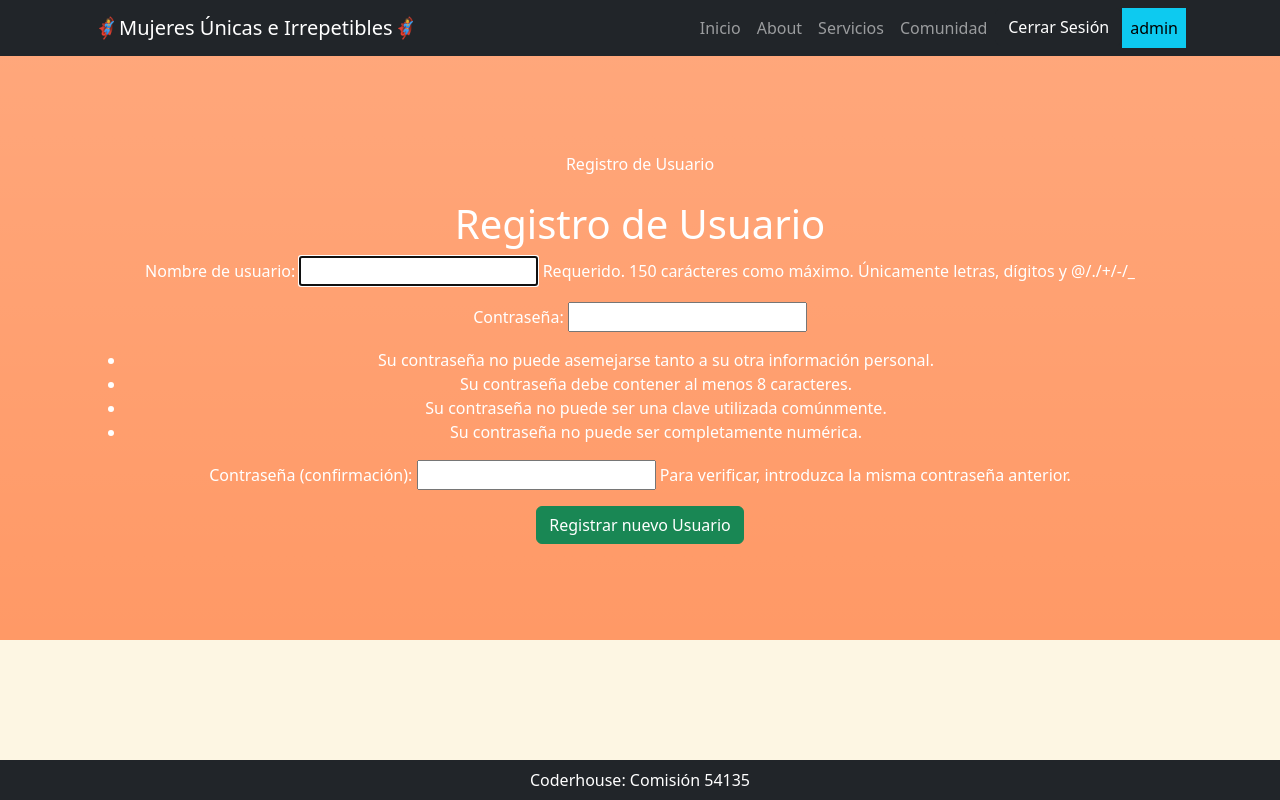
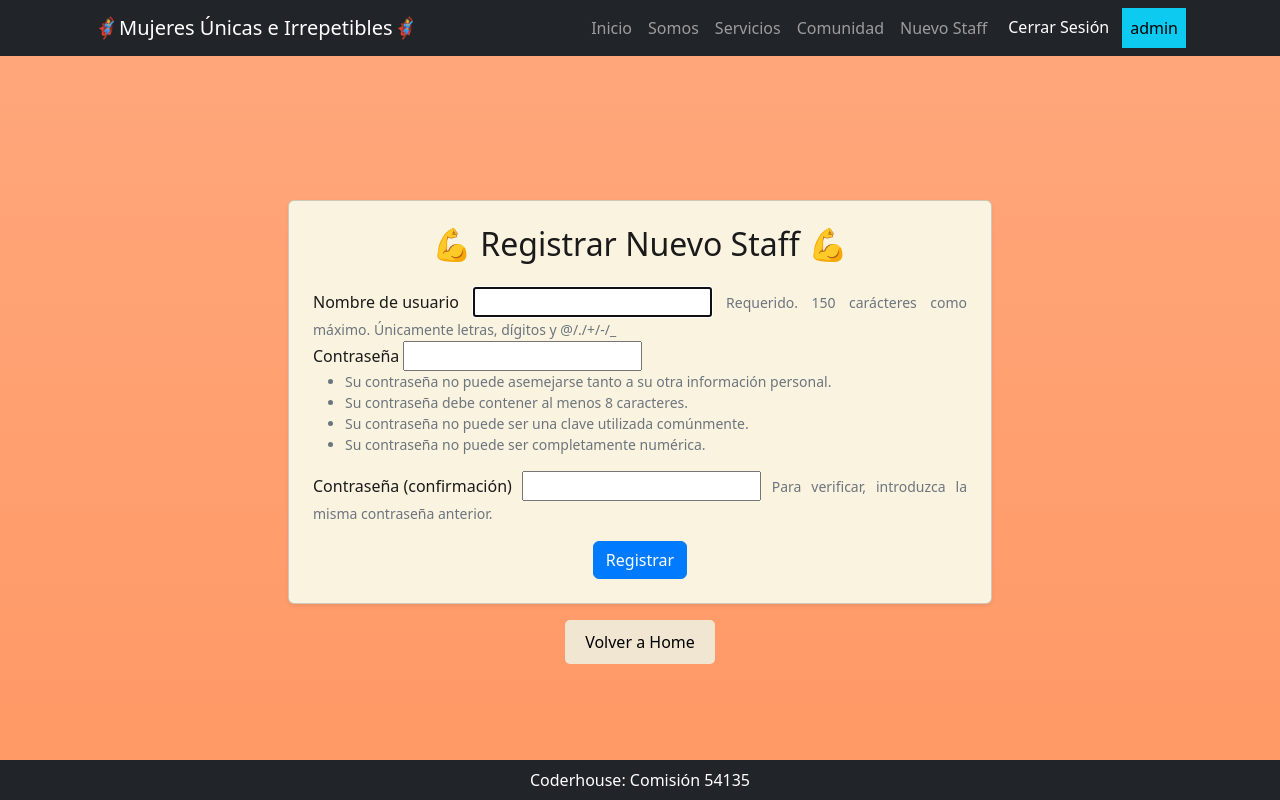
Before and after one commit to Pelosaurio/ProyectoFinal-Bastias, a Django app: page /register/ in a window 1280 px wide. Run offline with Django 5.2, Linux system fonts and the light colour scheme; a user stored in the database is signed in; some libraries are stand-ins or nearby versions.

Commit message:
modified: htmls login, logout, register, crearservicio

```diff
--- a/project/core/templates/core/componentes/navbar.html
+++ b/project/core/templates/core/componentes/navbar.html
@@ -18,7 +18,7 @@
                     <a class="nav-link" href="{% url 'core:home' %}">Inicio</a>
                 </li>
                 <li class="nav-item">
-                    <a class="nav-link" href="{% url 'core:home' %}">About</a>
+                    <a class="nav-link" href="{% url 'core:home' %}">Somos</a>
                 </li>
                 <li class="nav-item">
                     <a class="nav-link" href="{% url 'servicios:home' %}">Servicios</a>
@@ -28,6 +28,9 @@
                 </li>
                 <li class="nav-item">
                 {% if user.is_authenticated %}
+                <li class="nav-item">
+                    <a class="nav-link" href="{% url 'core:register' %}">Nuevo Staff</a>
+                </li>
                 <form action="{% url 'core:logout' %}" method="post">
                     {% csrf_token %}
                     <button type="submit" class="btn btn-dark"> Cerrar Sesión </button>
@@ -37,9 +40,7 @@
                     <a class="nav-link text-bg-info">{{ user.username }}</a>
                 </li>
                 {% else %}
-                <li class="nav-item">
-                    <a class="nav-link" href="{% url 'core:register' %}">Regístrate</a>
-                </li>
+
                 <li class="nav-item">
                     <a class="nav-link" href="{% url 'core:login' %}">Iniciar Sesión</a>
                 </li>
--- a/project/core/templates/core/register.html
+++ b/project/core/templates/core/register.html
@@ -1,17 +1,40 @@
 {% extends 'core/base.html' %}
 
-{% block titulo %}
-    Registro de Usuario
-{% endblock titulo %}
-
 {% block contenido %}
-    <div class="container">
-        <h1 class="mt-4"> Registro de Usuario </h1>
+    <div class="container mt-5">
+        <div class="row justify-content-center">
+            <div class="col-md-8">
+                <div class="card p-4 shadow-sm rounded" style="background-color: #faf3e0;">
+                    <h2 class="text-center mb-4" style="color: #1a1a1a;">💪 Registrar Nuevo Staff 💪</h2>
+                    <form method="post" class="text-left" style="text-align: justify;">
+                        {% csrf_token %}
+                        <div class="mb-3">
+                            {% for field in form %}
+                                <div class="form-group">
+                                    <label for="{{ field.id_for_label }}" style="color: #1a1a1a;">{{ field.label }}</label>
+                                    {{ field }}
+                                    {% if field.help_text %}
+                                        <small class="form-text text-muted" style="color: #1a1a1a;">{{ field.help_text }}</small>
+                                    {% endif %}
+                                    {% for error in field.errors %}
+                                        <div class="invalid-feedback" style="display: block; color: #dc3545;">
+                                            {{ error }}
+                                        </div>
+                                    {% endfor %}
+                                </div>
+                            {% endfor %}
+                        </div>
+                        <div class="d-flex justify-content-center">
+                            <button type="submit" class="btn btn-primary" style="background-color: #007bff; border-color: #007bff; color: #fff;">Registrar</button>
+                        </div>
+                    </form>
+                </div>
+            </div>
+        </div>
     </div>
-
-    <form method="post">
-        {% csrf_token %}
-        {{ form.as_p }}
-        <button type="submit" class="btn btn-success"> Registrar nuevo Usuario </button>
-    </form>
+    <div class="text-right mt-3">
+        <button style="background-color: #f0e6d2; border: none; padding: 10px 20px; border-radius: 5px;">
+            <a href="{% url 'core:home' %}" style="text-decoration: none; color: black;">Volver a Home</a>
+        </button>
+    </div>
 {% endblock contenido %}
--- a/project/core/views.py
+++ b/project/core/views.py
@@ -1,4 +1,5 @@
 from django.contrib.auth.views import LoginView
+from django.contrib.admin.views.decorators import staff_member_required
 from django.http import HttpRequest, HttpResponse
 from django.shortcuts import render
 
@@ -11,6 +12,7 @@ class CustomLoginView(LoginView):
     authentication_form = CustomAuthenticationForm
     template_name = "core/login.html"
 
+@staff_member_required
 def register(request: HttpRequest) -> HttpResponse:
     if request.method == "POST":
         form = CustomUserCreationForm(request.POST)
--- a/project/servicios/templates/servicios/crearservicio.html
+++ b/project/servicios/templates/servicios/crearservicio.html
@@ -24,6 +24,10 @@
                             <textarea class="form-control" id="id_descripcion" name="descripcion" rows="10" maxlength="500" style="background-color: #faf3e0; color: #000;"></textarea>
                         </div>
                         <div class="mb-3">
+                            <label for="id_valor" class="form-label" style="color: #000;">Valor (CLP)</label>
+                            <input type="number" class="form-control" id="id_valor" name="valor" style="background-color: #faf3e0; color: #000;">
+                        </div>
+                        <div class="mb-3">
                             <label for="id_cantidad" class="form-label" style="color: #000;">Cantidad</label>
                             <input type="number" class="form-control" id="id_cantidad" name="cantidad" style="background-color: #faf3e0; color: #000;">
                         </div>
--- a/project/servicios/templates/servicios/detalleservicio.html
+++ b/project/servicios/templates/servicios/detalleservicio.html
@@ -12,8 +12,6 @@
             <li> Descripcion: {{servicio.descripcion}}</li>
             <li> Valor (CLP): {{servicio.valor}}</li>
         </ul>
-
-
         <div>
           <button style="margin-top: 20px; background-color: #f0e6d2; border: none; padding: 10px 20px; border-radius: 5px;">
               <a href="{% url 'servicios:home' %}" style="text-decoration: none; color: black;">Volver a Servicios</a>
```
Also changed, not shown: project/core/templates/core/login.html (+25 -10 lines), project/core/templates/core/logout.html (+23 -5 lines), project/core/static/core/img/login.webp (added), project/core/static/core/img/logout.webp (added), project/db.sqlite3.
